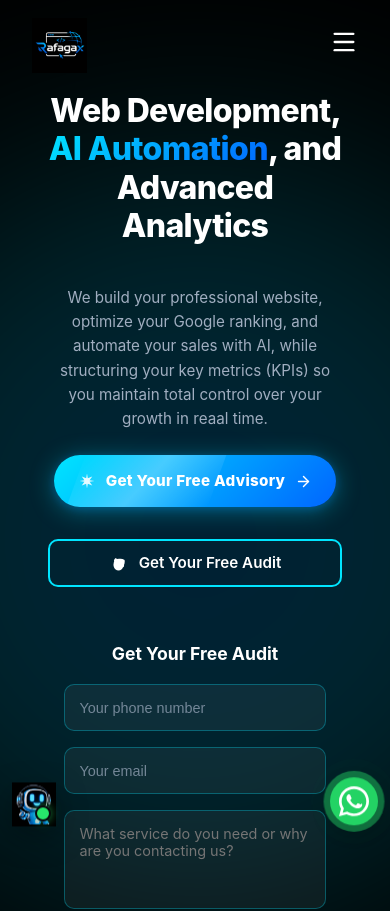
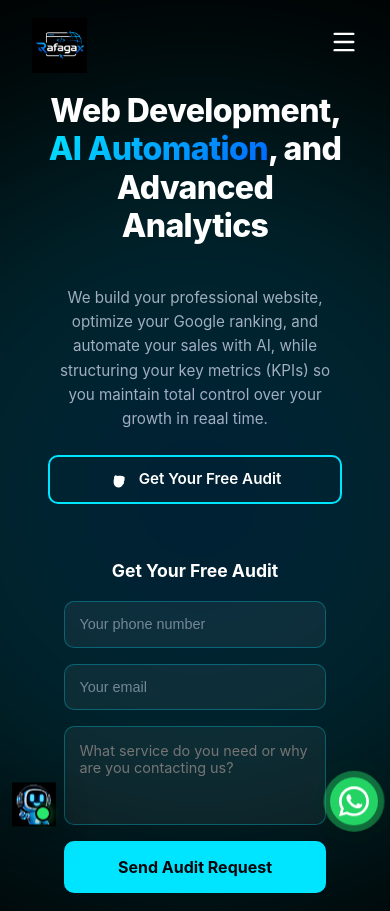
Before and after one commit to rafagax/proyecto-web, a React (Vite) app: page / in a window 390 px wide. Shown: the top 911 px of the page. Built offline with nearby package versions, Linux system fonts and the light colour scheme.

Commit message:
Update App.css

```diff
--- a/src/App.css
+++ b/src/App.css
@@ -334,6 +334,18 @@
   #servicios {
     display: none !important;
   }
+
+  /* En móvil: ocultar advisory button y botón WhatsApp del hero */
+  .hero-advisory-wrap,
+  .hero-buttons-desktop {
+    display: none !important;
+  }
+
+  /* Quitar minHeight para que el hero quepa en pantalla */
+  .hero-content-responsive {
+    min-height: unset !important;
+    padding-top: 1rem !important;
+  }
 }
 
 /* Mobile Menu */
```
